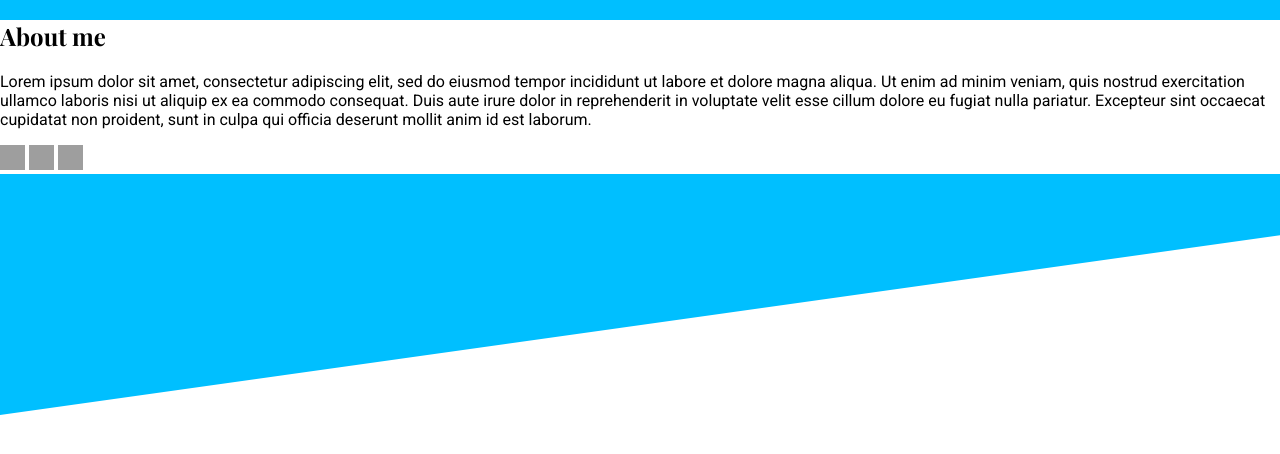
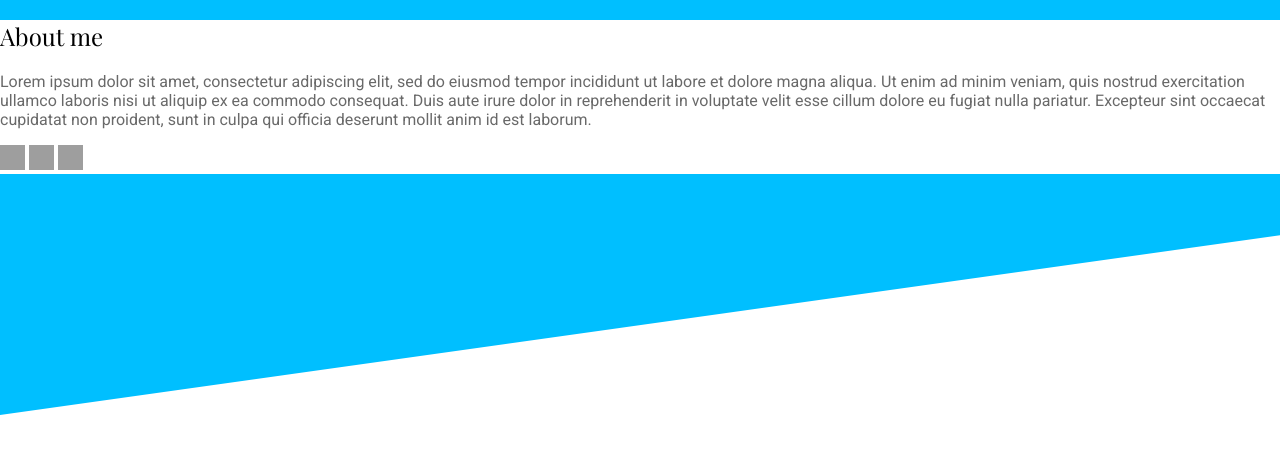
Before and after one commit to Murfew/Homepage, a plain HTML site: page index.html in a window 1280 px wide. Drawn offline with nearby package versions, Linux system fonts and the light colour scheme; grey boxes are pictures that could not be loaded; a web font is replaced by a local one.

Commit message:
added text colors

```diff
--- a/style.css
+++ b/style.css
@@ -1,6 +1,7 @@
 body {
   margin: 0;
   font-family: "Roboto";
+  color: dimgray;
 }
 
 header {
@@ -33,4 +34,6 @@ h4,
 h5,
 h6 {
   font-family: "Playfair Display";
+  font-weight: normal;
+  color: black;
 }
```
